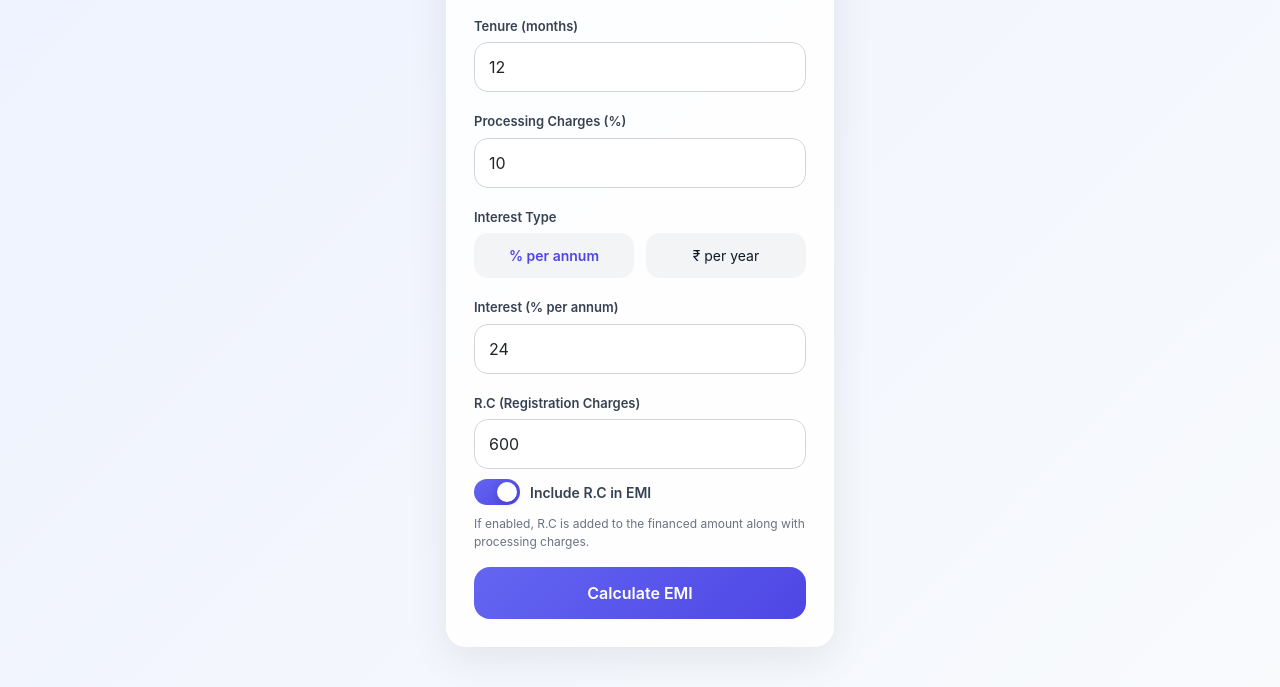
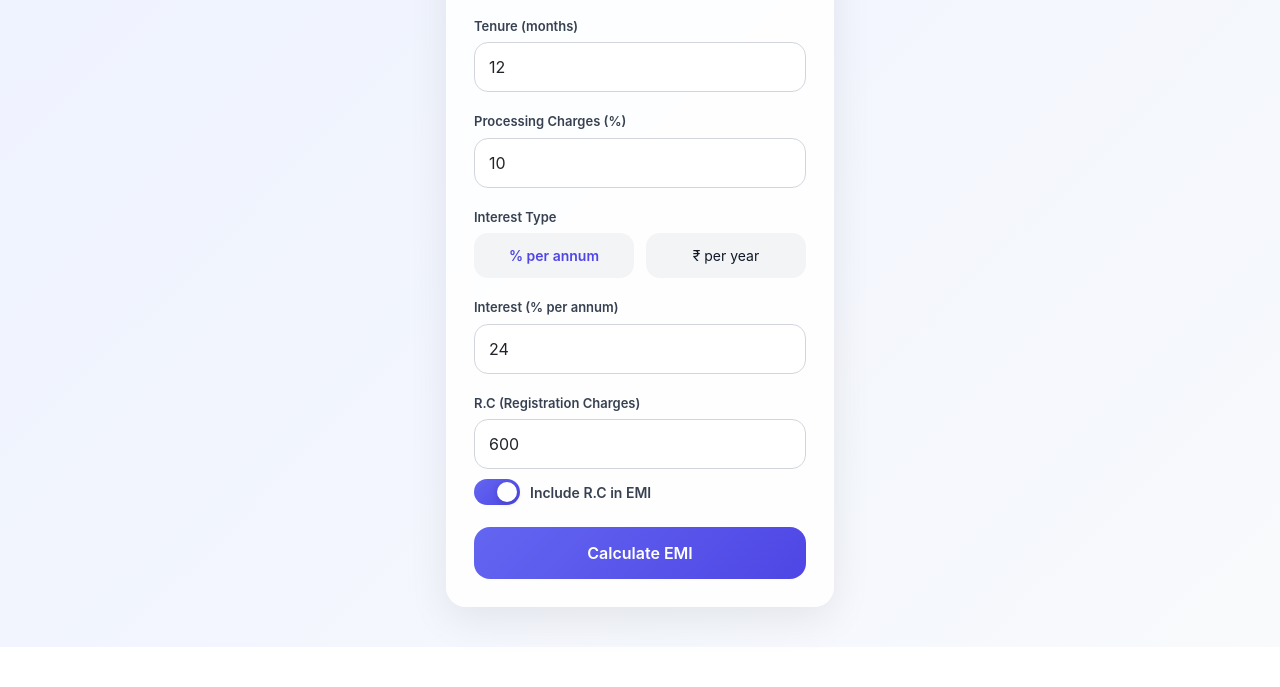
Before and after one commit to madan1440/svlf-emi-cal, a plain HTML site: page index.html in a window 1280 px wide. Shown: the part 183-870 px from the top of the page. After the commit the page ends 830 px from the top, so only its background shows below. Drawn offline with nearby package versions, Linux system fonts and the light colour scheme.

Commit message:
Restore index.html to original state

```diff
--- a/index.html
+++ b/index.html
@@ -82,7 +82,6 @@
             <span class="toggle-slider"></span>
             <span class="toggle-text">Include R.C in EMI</span>
           </label>
-          <div class="hint">If enabled, R.C is added to the financed amount along with processing charges.</div>
         </div>
       </div>
 
```
